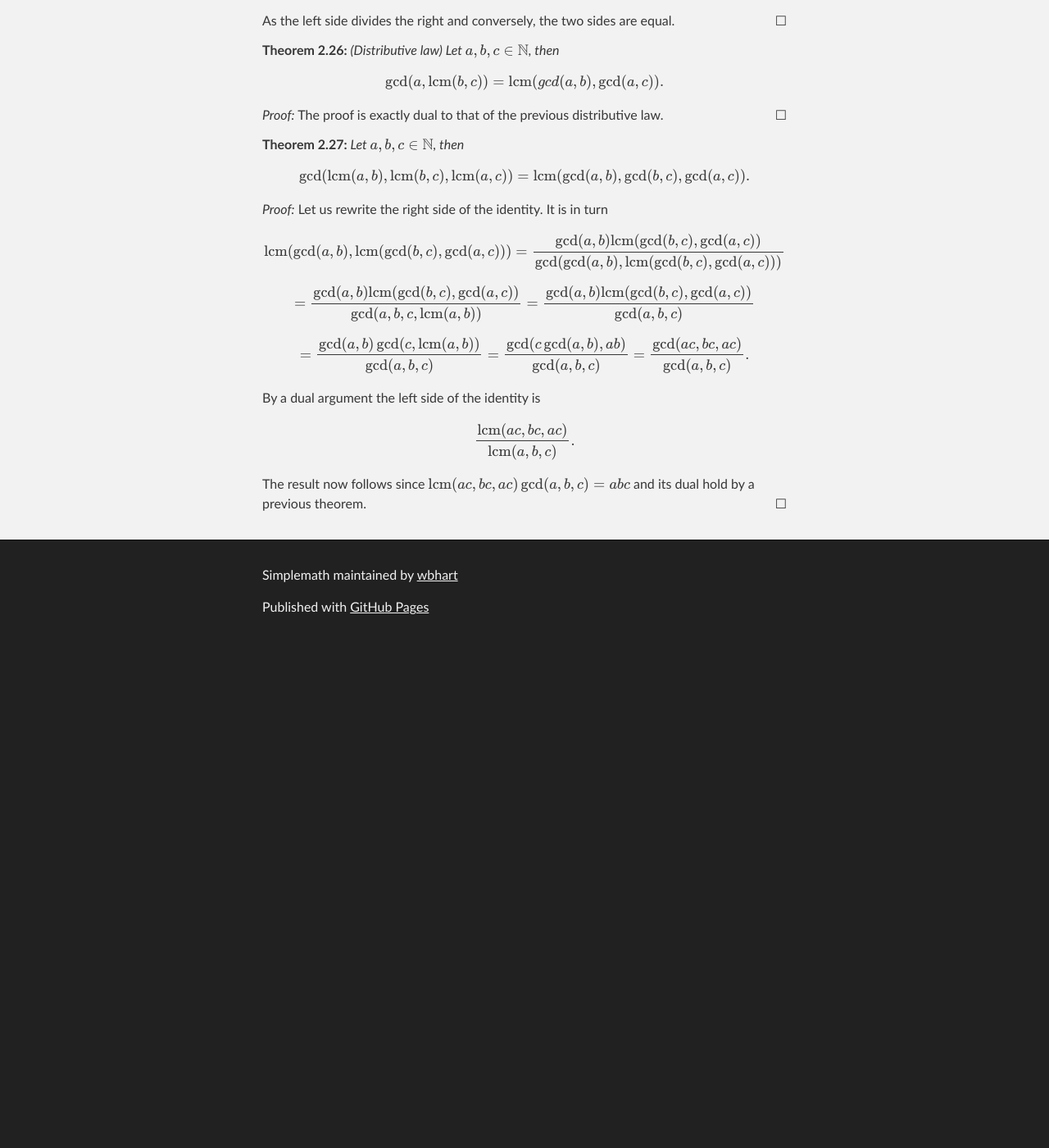
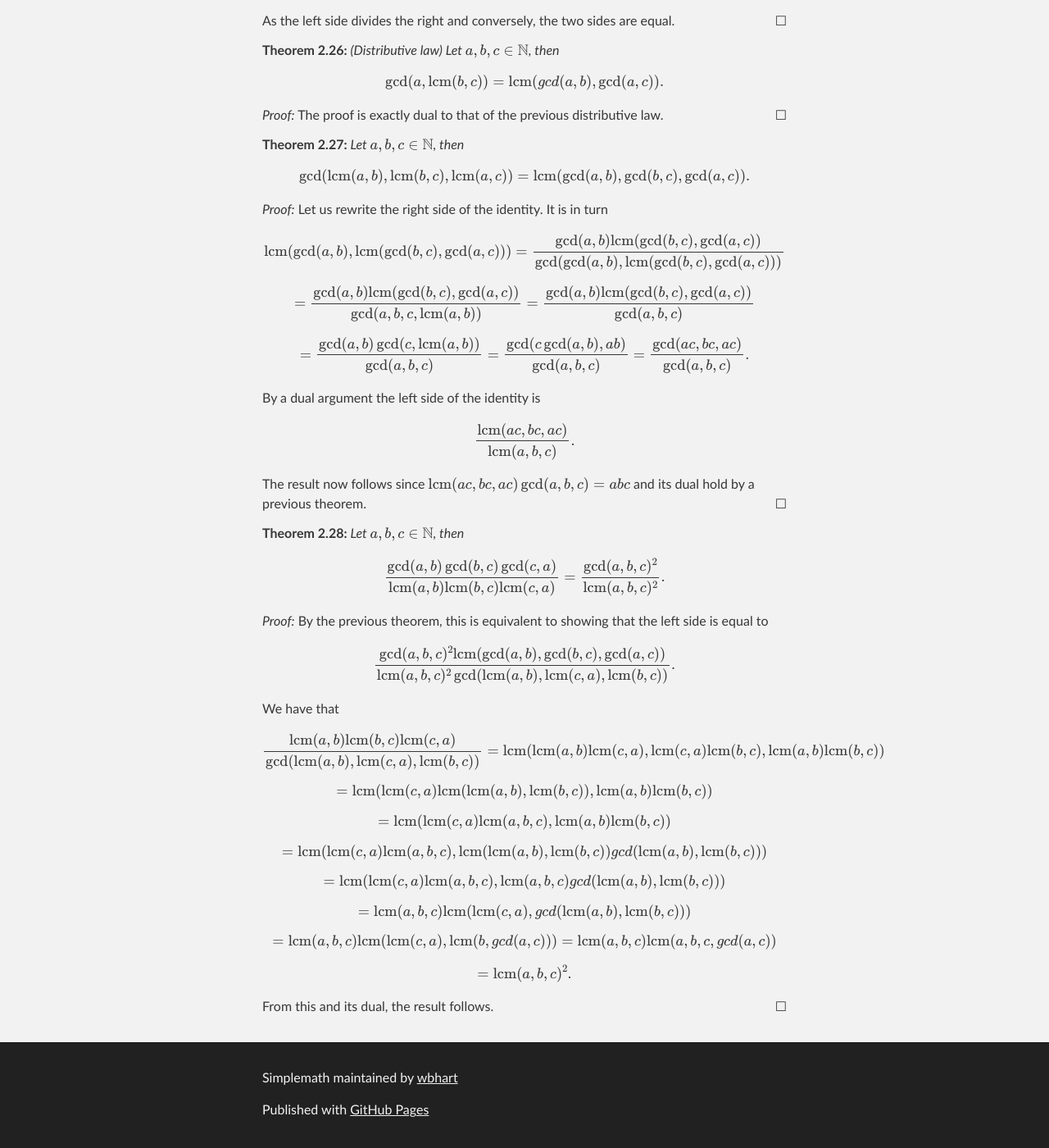
Before and after one commit to wbhart/SimpleMath, a Jekyll site: the page built from test.html, in a window 1280 px wide and 1400 px high, scrolled down 7416 px. Shown: the whole window at 82% size. Built offline with Jekyll 4.4.1, drawn with Linux system fonts in a browser that asks for light colours; formulas are drawn with MathJax 3; before the commit the page ends 8203 px from its top, so only the background shows below that.

Commit message:
Update test.html

```diff
--- a/test.html
+++ b/test.html
@@ -374,3 +374,27 @@ By a dual argument the left side of the identity is
 
 The result now follows since \(\mbox{lcm}(ac, bc, ac)\gcd(a, b, c) = abc\) and its dual hold by a previous theorem.
 </proof>
+
+<theorem> Let \(a, b, c \in \mathbb{N}\), then
+\[\frac{\gcd(a,b)\gcd(b,c)\gcd(c,a)}{\mbox{lcm}(a,b)\mbox{lcm}(b,c)\mbox{lcm}(c,a)}
+= \frac{\gcd(a,b,c)^2}{\mbox{lcm}(a,b,c)^2}.\]
+</theorem>
+
+<proof> By the previous theorem, this is equivalent to showing that the left side is equal to
+\[\frac{\gcd(a,b,c)^2\mbox{lcm}(\gcd(a,b), \gcd(b,c), \gcd(a,c))}
+{\mbox{lcm}(a,b,c)^2\gcd(\mbox{lcm}(a,b), \mbox{lcm}(c,a), \mbox{lcm}(b,c))}.\]
+
+We have that
+\[\frac{\mbox{lcm}(a,b)\mbox{lcm}(b,c)\mbox{lcm}(c,a)}{\gcd(\mbox{lcm}(a,b), \mbox{lcm}(c,a), \mbox{lcm}(b,c))}
+= \mbox{lcm}(\mbox{lcm}(a,b)\mbox{lcm}(c,a), \mbox{lcm}(c,a)\mbox{lcm}(b,c), \mbox{lcm}(a,b)\mbox{lcm}(b,c))\]
+\[= \mbox{lcm}(\mbox{lcm}(c,a) \mbox{lcm}(\mbox{lcm}(a,b), \mbox{lcm}(b,c)), \mbox{lcm}(a,b)\mbox{lcm}(b,c))\]
+\[= \mbox{lcm}(\mbox{lcm}(c,a) \mbox{lcm}(a,b,c), \mbox{lcm}(a,b)\mbox{lcm}(b,c))\]
+\[= \mbox{lcm}(\mbox{lcm}(c,a) \mbox{lcm}(a,b,c), \mbox{lcm}(\mbox{lcm}(a,b),\mbox{lcm}(b,c))
+gcd(\mbox{lcm}(a,b),\mbox{lcm}(b,c)))\]
+\[= \mbox{lcm}(\mbox{lcm}(c,a) \mbox{lcm}(a,b,c), \mbox{lcm}(a,b,c)gcd(\mbox{lcm}(a,b),\mbox{lcm}(b,c)))\]
+\[= \mbox{lcm}(a,b,c)\mbox{lcm}(\mbox{lcm}(c,a), gcd(\mbox{lcm}(a,b),\mbox{lcm}(b,c)))\]
+\[= \mbox{lcm}(a,b,c)\mbox{lcm}(\mbox{lcm}(c,a), \mbox{lcm}(b,gcd(a,c))) = \mbox{lcm}(a,b,c)\mbox{lcm}(a,b,c,gcd(a,c))\]
+\[= \mbox{lcm}(a,b,c)^2.\]
+
+From this and its dual, the result follows.
+</proof>
```
